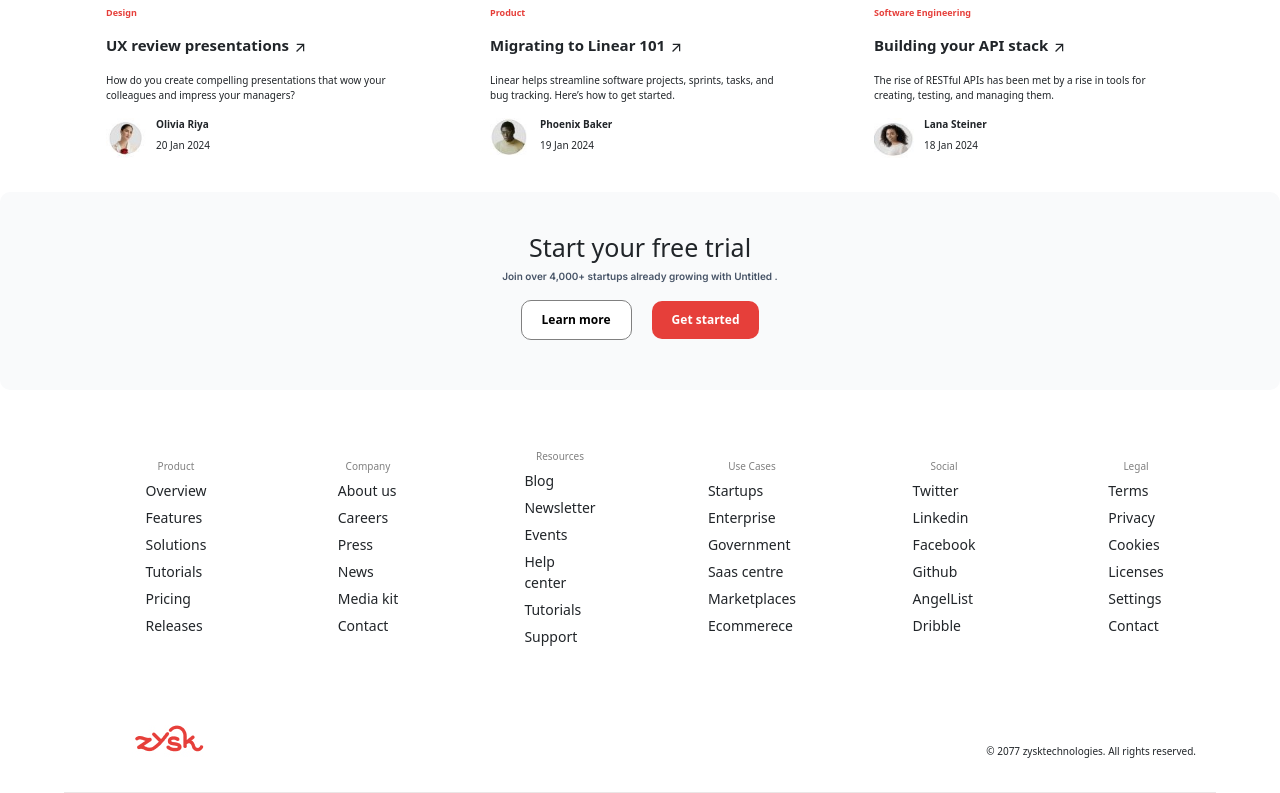
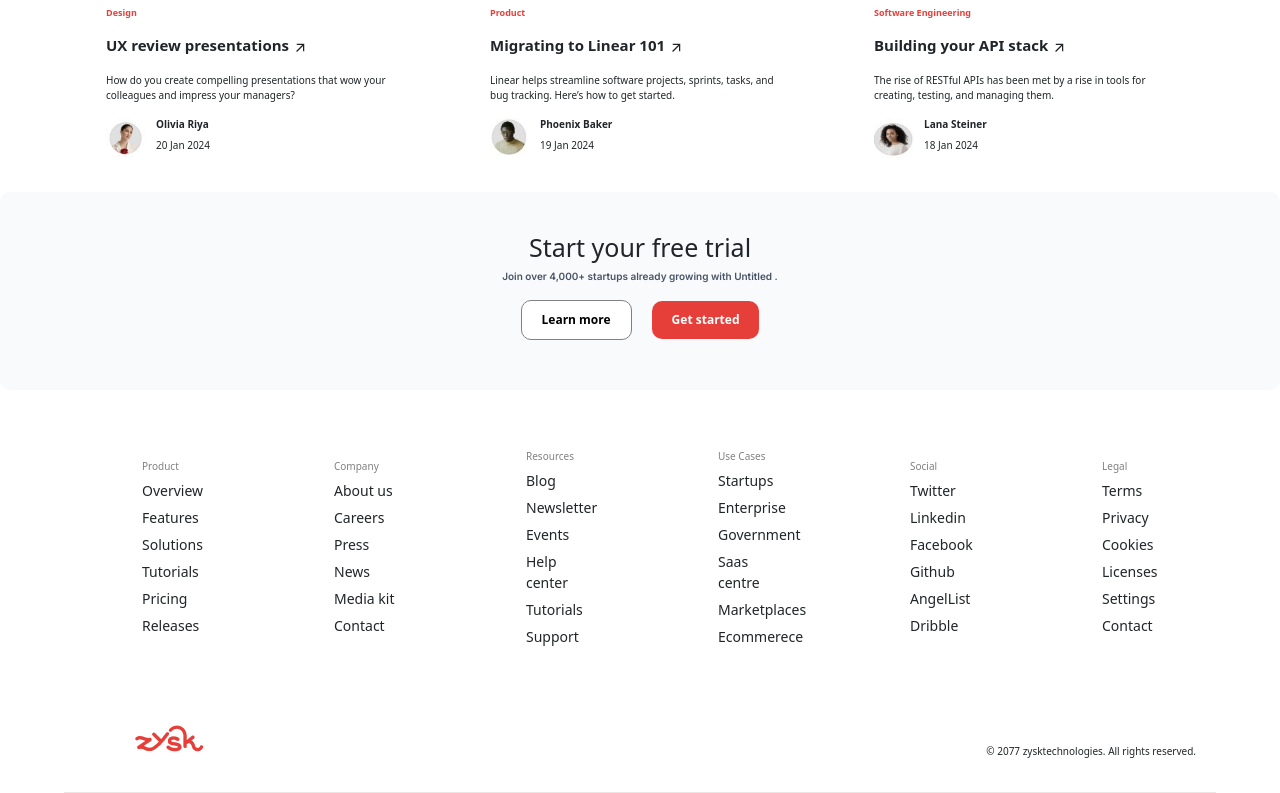
Before and after one commit to AMMRISHA/Zysk-Technologies, a React (Vite) app: page / in a window 1280 px wide. Shown: the part 2842-3635 px from the top of the page. Built offline with nearby package versions, Linux system fonts and the light colour scheme.

Commit message:
6th commit

```diff
--- a/src/components/style.css
+++ b/src/components/style.css
@@ -96,8 +96,7 @@ flex-wrap: wrap;
     margin: auto;
     justify-content: center;
     align-items: center;
-    display: flex
-;
+
     flex-direction: column;
     text-align: left;
 
```
